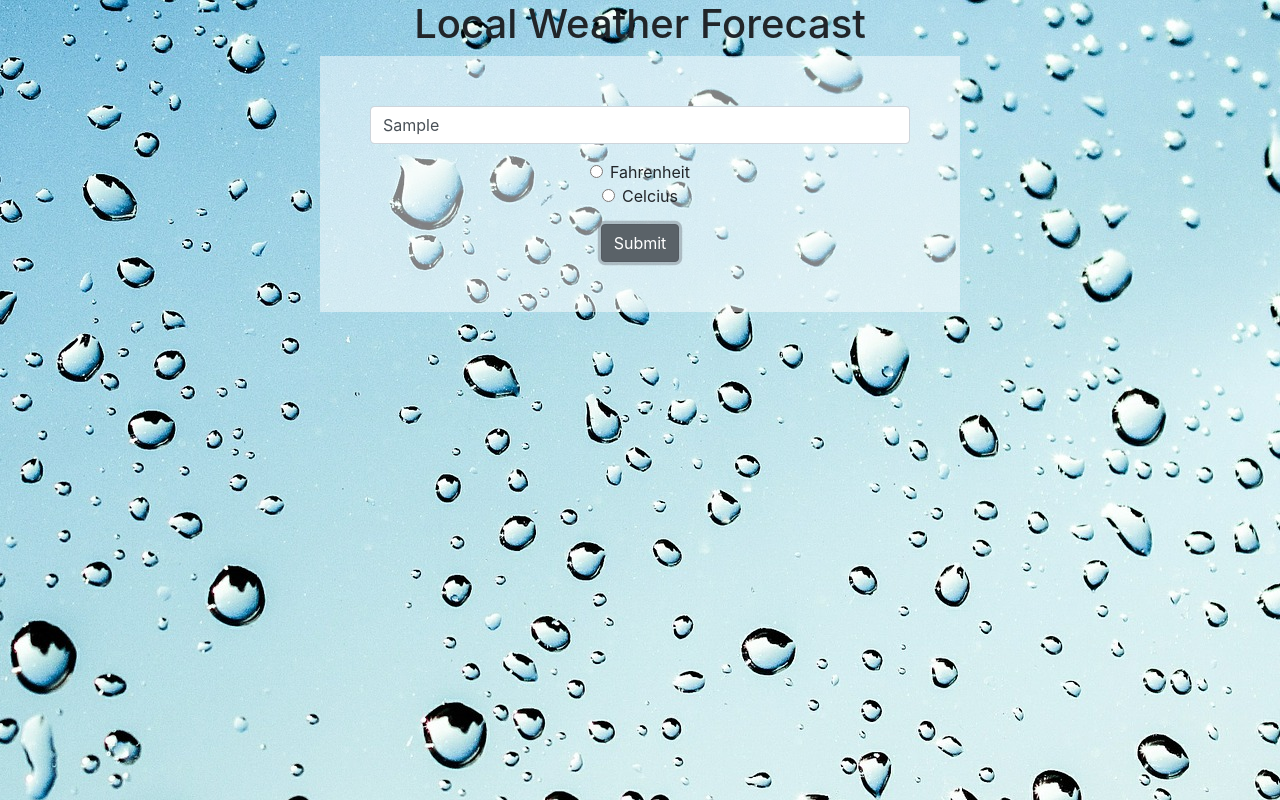
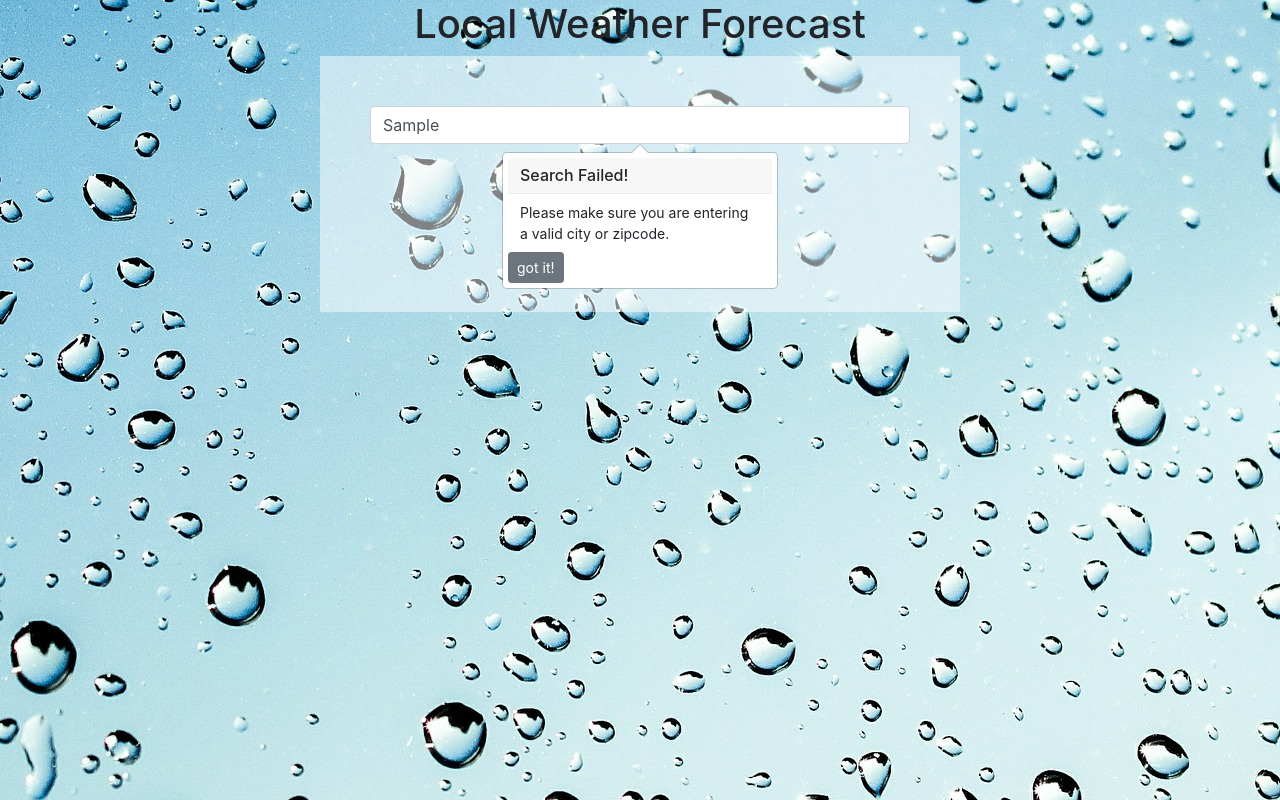
Before and after one commit to katebrenner/React-Weather-App, a React (Create React App) app: page / in a window 1280 px wide. Both pictures are taken after typing "Sample" into the empty fields and a click on the button "Submit". Built offline with nearby package versions, Linux system fonts and the light colour scheme; no server answers.

Commit message:
add search fail

```diff
--- a/src/App.css
+++ b/src/App.css
@@ -13,6 +13,9 @@ body {
   padding: 50px;
 }
 
+.popover {
+  padding: 5px;
+}
 @media only screen and (max-width: 600px) {
   .form {
     width: 90%;
--- a/src/App.js
+++ b/src/App.js
@@ -1,6 +1,7 @@
 import React, { Component } from 'react';
 import Form from './components/Form';
 import WeatherDisplayModal from './components/WeatherDisplayModal';
+import SearchFail from './components/SearchFail';
 import './App.css';
 
 const axios = require('axios');
@@ -13,6 +14,7 @@ class App extends Component {
       weatherMeasurement: 'imperial',
       weatherData: '',
       modal: false,
+      searchFail: false,
     };
   }
   handleFormChange = event => {
@@ -29,8 +31,11 @@ class App extends Component {
         }&appid=d4a2cc67f7630a31cb669829cb6ee6f0`
       )
       .then(data => {
-        this.setState({ weatherData: data.data.main });
+        this.setState({ weatherData: data.data.main, searchFail: false });
         this.toggleModal();
+      })
+      .catch(err => {
+        this.setState({ searchFail: true });
       });
   };
   toggleModal = () => {
@@ -38,11 +43,17 @@ class App extends Component {
       modal: !this.state.modal,
     });
   };
+  closePopover = () => {
+    this.setState({
+      searchFail: false,
+    });
+  };
   render() {
     return (
       <div className="App">
         <h1>Local Weather Forecast</h1>
         <Form handleFormChange={this.handleFormChange} handleFormSubmit={this.handleFormSubmit} />
+        <SearchFail searchFail={this.state.searchFail} closePopover={this.closePopover} />
         <WeatherDisplayModal
           weatherData={this.state.weatherData}
           weatherMeasurement={this.state.weatherMeasurement}
--- a/src/components/Form.js
+++ b/src/components/Form.js
@@ -1,34 +1,13 @@
 import React, { Component } from 'react';
-import { Button, Form, FormGroup, Label, Input, FormText } from 'reactstrap';
+import { Button, Form, FormGroup, Label, Input } from 'reactstrap';
 
-// class Form extends Component {
-//   constructor() {
-//     super();
-//     this.state = {};
-//   }
-//   render() {
-//     return (
-//       <div>
-//         <form onSubmit={event => this.props.handleFormSubmit(event)}>
-//           <input type="text" name="city" onChange={event => this.props.handleFormChange(event)} />
-//           <select name="weatherMeasurement" onChange={event => this.props.handleFormChange(event)}>
-//             <option value="imperial">Fahrenheit</option>
-//             <option value="metric">Celcius</option>
-//           </select>
-//         </form>
-//       </div>
-//     );
-//   }
-// }
-
-// export default Form;
-
-export default class weatherForm extends React.Component {
+export default class weatherForm extends Component {
   render() {
     return (
       <Form className="form" onSubmit={event => this.props.handleFormSubmit(event)}>
         <FormGroup>
           <Input
+            id="searchBar"
             type="text"
             name="city"
             placeholder="city name or zipcode"
--- /dev/null
+++ b/src/components/SearchFail.js
@@ -0,0 +1,18 @@
+import React, { Component } from 'react';
+import { Button, Popover, PopoverHeader, PopoverBody } from 'reactstrap';
+
+export default class SearchFail extends Component {
+  render() {
+    return (
+      <div>
+        <Popover placement="bottom" isOpen={this.props.searchFail} target="searchBar" className="popover">
+          <PopoverHeader>Search Failed!</PopoverHeader>
+          <PopoverBody>Please make sure you are entering a valid city or zipcode.</PopoverBody>
+          <Button size="sm" className="popoverButton" onClick={() => this.props.closePopover()}>
+            got it!
+          </Button>
+        </Popover>
+      </div>
+    );
+  }
+}
```
